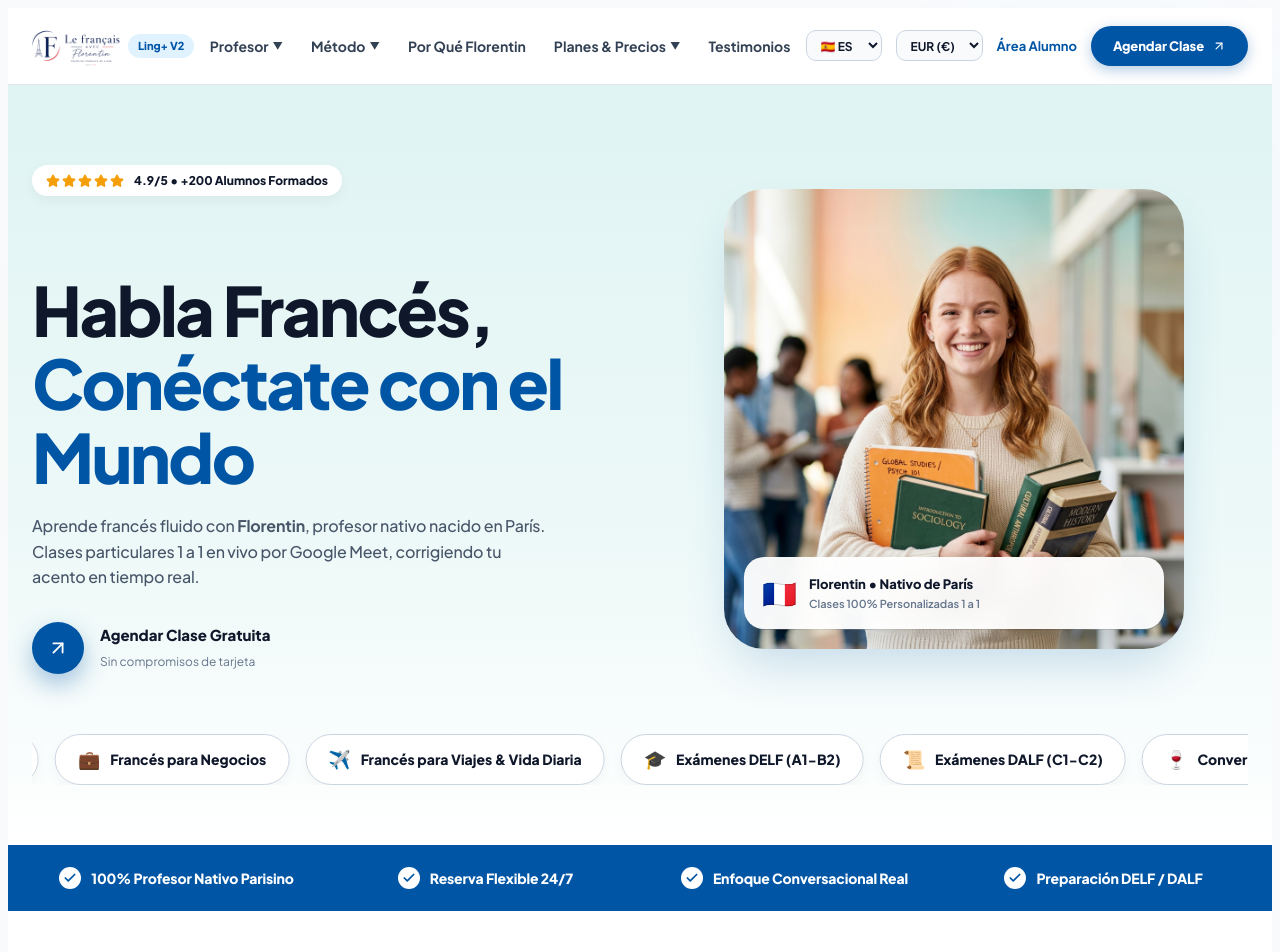
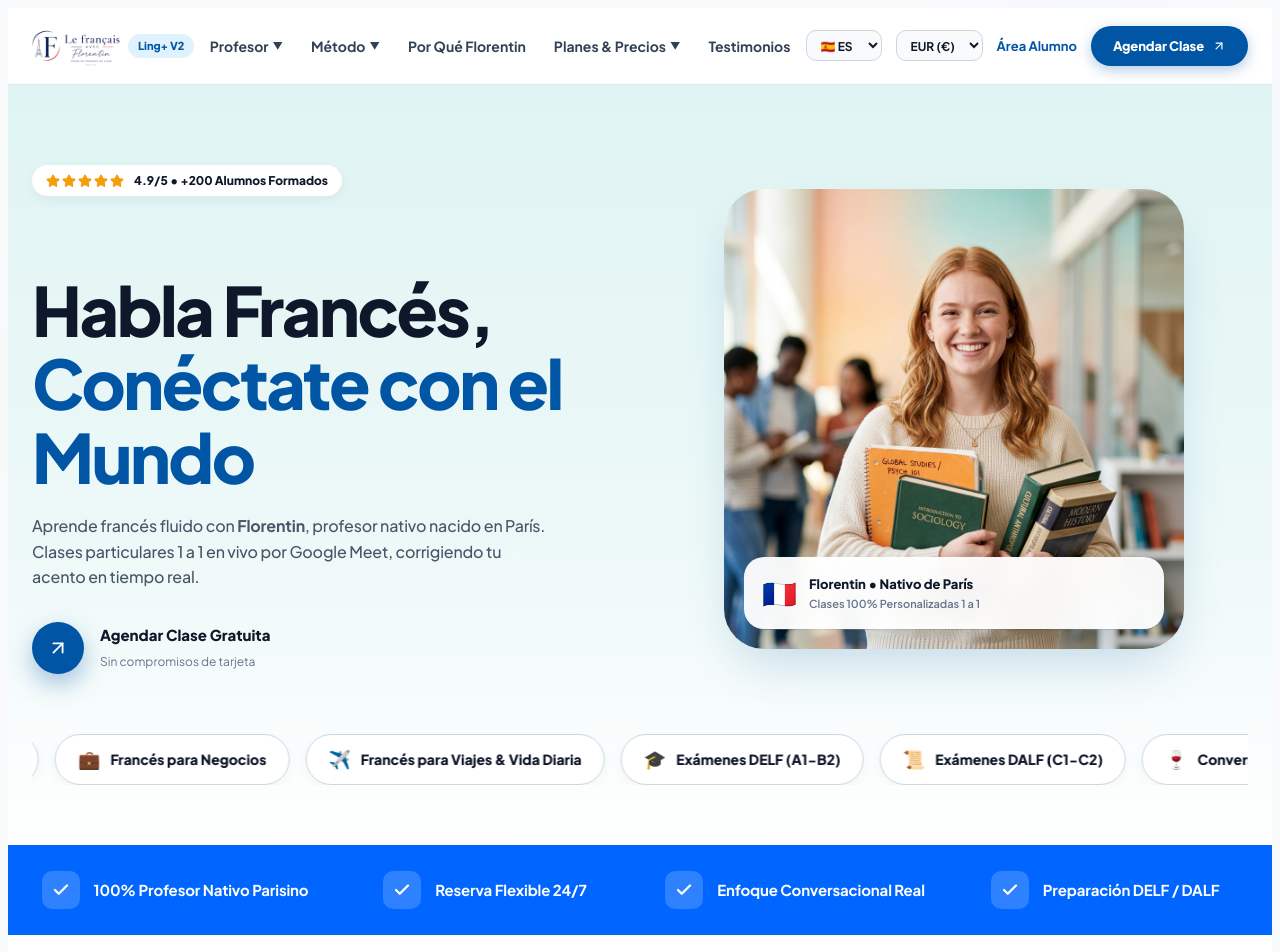
Before and after one commit to billysamov/proyecto-florentin, a Next.js app: page /v2 in a window 1280 px wide. Shown: the top 952 px of the page. Built offline with nearby package versions, Linux system fonts and the light colour scheme; no server answers; the database is empty; a web font is replaced by a local one.

Commit message:
style: update section 3 royal blue ribbon bar to match mockup image pixel-perfect with translucent rounded square check boxes and vibrant royal blue #0066ff background

```diff
--- a/src/app/v2/page.tsx
+++ b/src/app/v2/page.tsx
@@ -391,36 +391,36 @@ export default function LandingV2Replica() {
         </div>
       </section>
 
-      {/* 3. Cinta Azul Royal (4 Items Horizontal Checkmarks) */}
-      <section style={{ backgroundColor: "#0055a5", color: "#ffffff", padding: "22px 24px" }}>
-        <div style={{ maxWidth: "1280px", margin: "0 auto", display: "grid", gridTemplateColumns: "repeat(auto-fit, minmax(220px, 1fr))", gap: "20px", textAlign: "center" }}>
+      {/* 3. Cinta Azul Royal (4 Items Horizontal Checkmarks Réplica Exacta) */}
+      <section style={{ backgroundColor: "#0066ff", color: "#ffffff", padding: "26px 24px" }}>
+        <div style={{ maxWidth: "1280px", margin: "0 auto", display: "grid", gridTemplateColumns: "repeat(auto-fit, minmax(220px, 1fr))", gap: "24px", alignItems: "center" }}>
 
-          <div style={{ display: "flex", alignItems: "center", justifyContent: "center", gap: "10px" }}>
-            <div style={{ width: "22px", height: "22px", borderRadius: "50%", backgroundColor: "#ffffff", color: "#0055a5", display: "flex", alignItems: "center", justifyContent: "center" }}>
-              <Check size={14} strokeWidth={3} />
+          <div style={{ display: "flex", alignItems: "center", justifyContent: "center", gap: "14px" }}>
+            <div style={{ width: "38px", height: "38px", borderRadius: "10px", backgroundColor: "rgba(255, 255, 255, 0.18)", color: "#ffffff", display: "flex", alignItems: "center", justifyContent: "center", shrink: 0 }}>
+              <Check size={18} strokeWidth={3} />
             </div>
-            <span style={{ fontSize: "14px", fontWeight: 800, letterSpacing: "-0.01em" }}>100% Profesor Nativo Parisino</span>
+            <span style={{ fontSize: "15px", fontWeight: 700, letterSpacing: "-0.01em", color: "#ffffff" }}>100% Profesor Nativo Parisino</span>
           </div>
 
-          <div style={{ display: "flex", alignItems: "center", justifyContent: "center", gap: "10px" }}>
-            <div style={{ width: "22px", height: "22px", borderRadius: "50%", backgroundColor: "#ffffff", color: "#0055a5", display: "flex", alignItems: "center", justifyContent: "center" }}>
-              <Check size={14} strokeWidth={3} />
+          <div style={{ display: "flex", alignItems: "center", justifyContent: "center", gap: "14px" }}>
+            <div style={{ width: "38px", height: "38px", borderRadius: "10px", backgroundColor: "rgba(255, 255, 255, 0.18)", color: "#ffffff", display: "flex", alignItems: "center", justifyContent: "center", shrink: 0 }}>
+              <Check size={18} strokeWidth={3} />
             </div>
-            <span style={{ fontSize: "14px", fontWeight: 800, letterSpacing: "-0.01em" }}>Reserva Flexible 24/7</span>
+            <span style={{ fontSize: "15px", fontWeight: 700, letterSpacing: "-0.01em", color: "#ffffff" }}>Reserva Flexible 24/7</span>
           </div>
 
-          <div style={{ display: "flex", alignItems: "center", justifyContent: "center", gap: "10px" }}>
-            <div style={{ width: "22px", height: "22px", borderRadius: "50%", backgroundColor: "#ffffff", color: "#0055a5", display: "flex", alignItems: "center", justifyContent: "center" }}>
-              <Check size={14} strokeWidth={3} />
+          <div style={{ display: "flex", alignItems: "center", justifyContent: "center", gap: "14px" }}>
+            <div style={{ width: "38px", height: "38px", borderRadius: "10px", backgroundColor: "rgba(255, 255, 255, 0.18)", color: "#ffffff", display: "flex", alignItems: "center", justifyContent: "center", shrink: 0 }}>
+              <Check size={18} strokeWidth={3} />
             </div>
-            <span style={{ fontSize: "14px", fontWeight: 800, letterSpacing: "-0.01em" }}>Enfoque Conversacional Real</span>
+            <span style={{ fontSize: "15px", fontWeight: 700, letterSpacing: "-0.01em", color: "#ffffff" }}>Enfoque Conversacional Real</span>
           </div>
 
-          <div style={{ display: "flex", alignItems: "center", justifyContent: "center", gap: "10px" }}>
-            <div style={{ width: "22px", height: "22px", borderRadius: "50%", backgroundColor: "#ffffff", color: "#0055a5", display: "flex", alignItems: "center", justifyContent: "center" }}>
-              <Check size={14} strokeWidth={3} />
+          <div style={{ display: "flex", alignItems: "center", justifyContent: "center", gap: "14px" }}>
+            <div style={{ width: "38px", height: "38px", borderRadius: "10px", backgroundColor: "rgba(255, 255, 255, 0.18)", color: "#ffffff", display: "flex", alignItems: "center", justifyContent: "center", shrink: 0 }}>
+              <Check size={18} strokeWidth={3} />
             </div>
-            <span style={{ fontSize: "14px", fontWeight: 800, letterSpacing: "-0.01em" }}>Preparación DELF / DALF</span>
+            <span style={{ fontSize: "15px", fontWeight: 700, letterSpacing: "-0.01em", color: "#ffffff" }}>Preparación DELF / DALF</span>
           </div>
 
         </div>
```
